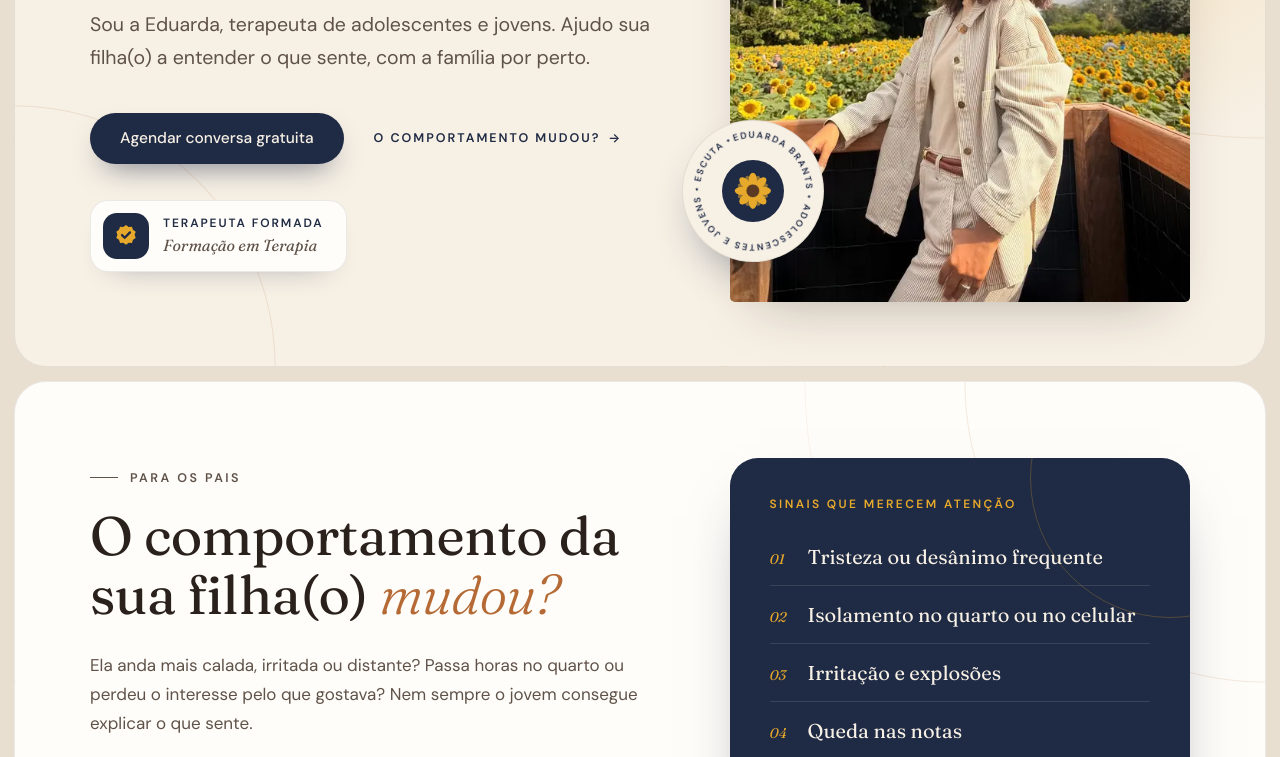
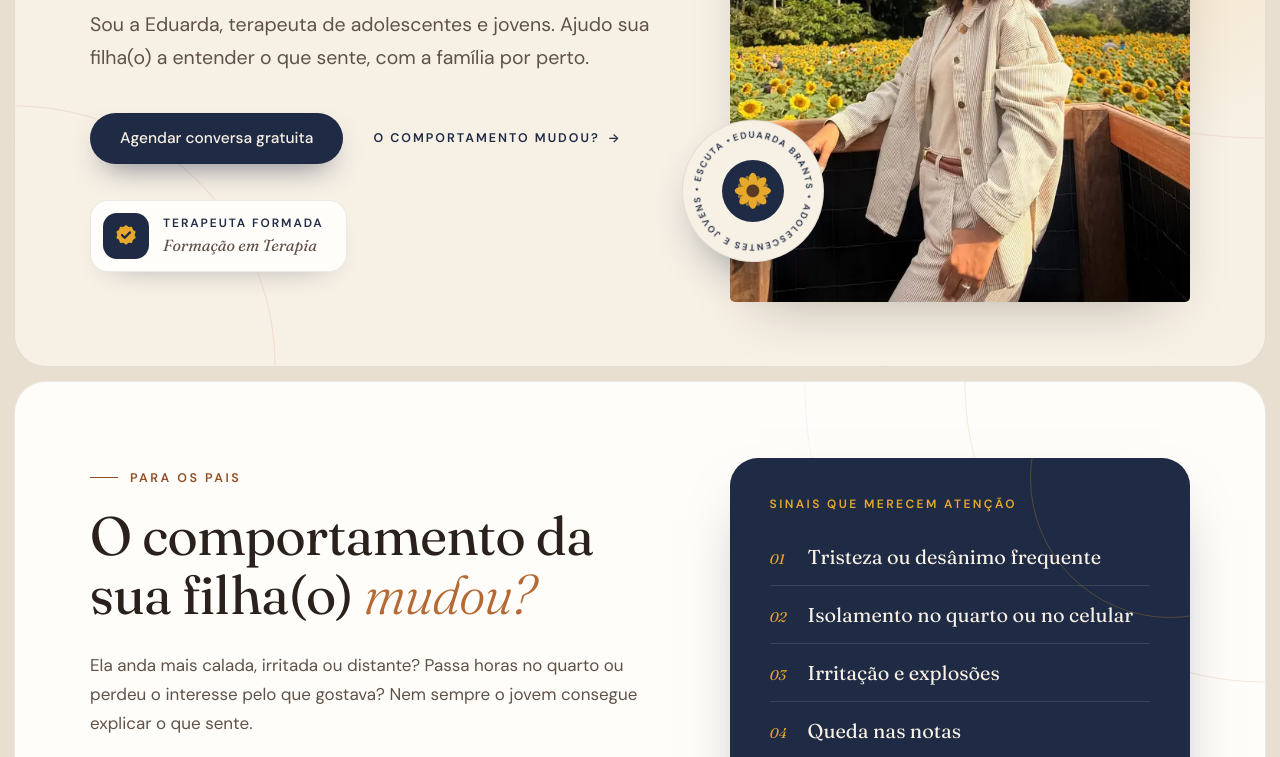
Before and after one commit to jeremiaskeeskee/eduarda-brants-terapeuta, a plain HTML site: page index.html in a window 1280 px wide. Shown: the part 495-1252 px from the top of the page. Drawn offline with Linux system fonts and the light colour scheme; files whose address does not match are found by name.

Commit message:
Contraste dos textos e fontes hospedadas no site

```diff
--- a/index.html
+++ b/index.html
@@ -154,11 +154,10 @@
 }
 </script>
 
-<link rel="preconnect" href="https://fonts.googleapis.com">
-<link rel="preconnect" href="https://fonts.gstatic.com" crossorigin>
-<link href="https://fonts.googleapis.com/css2?family=Fraunces:ital,opsz,wght@0,9..144,300..600;1,9..144,300..600&family=DM+Sans:opsz,wght@9..40,400;9..40,500;9..40,600&display=swap" rel="stylesheet">
+<link rel="preload" href="fontes/fraunces.woff2" as="font" type="font/woff2" crossorigin>
+<link rel="preload" href="fontes/dm-sans.woff2" as="font" type="font/woff2" crossorigin>
 <link rel="preload" as="image" href="img/eduarda-girassois.webp" imagesrcset="img/eduarda-girassois-600.webp 600w, img/eduarda-girassois.webp 1080w" imagesizes="(max-width: 880px) 80vw, 470px" fetchpriority="high">
-<link rel="stylesheet" href="style.css?v=7">
+<link rel="stylesheet" href="style.css?v=8">
 </head>
 <body>
 
--- a/style.css
+++ b/style.css
@@ -1,3 +1,8 @@
+/* Fontes */
+@font-face { font-family: "Fraunces"; font-style: normal; font-weight: 300 600; font-display: swap; src: url("fontes/fraunces.woff2") format("woff2"); }
+@font-face { font-family: "Fraunces"; font-style: italic; font-weight: 300 600; font-display: swap; src: url("fontes/fraunces-italico.woff2") format("woff2"); }
+@font-face { font-family: "DM Sans"; font-style: normal; font-weight: 400 600; font-display: swap; src: url("fontes/dm-sans.woff2") format("woff2"); }
+
 /* Cores, fontes e medidas */
 :root {
   --creme: #f7f0e5;
@@ -846,3 +851,17 @@ main > section.funciona { overflow: clip; }
 .credencial:hover .credencial__ico svg, .credencial.is-toque .credencial__ico svg { transform: rotate(-12deg) scale(1.12); }
 @keyframes brilho { 0% { left: -60%; opacity: 1; } 100% { left: 120%; opacity: 1; } }
 @media (prefers-reduced-motion: reduce) { .credencial::after { display: none; } }
+
+/* Contraste: textos pequenos em caramelo mais escuro */
+.eyebrow:not(.eyebrow--claro),
+.marca__nome small,
+.menu > a:not(.btn)::before,
+.menu > a:not(.btn)::after,
+.menu__frase em,
+.form__consentimento a,
+.legal__secao h2 span,
+.legal__secao a,
+.legal__outra a,
+.ajuda__contador b,
+.funciona__ficha dt { color: var(--caramelo-esc); }
+.marca--claro .marca__nome small { color: var(--girassol); }
```
Also changed, not shown: 404.html (+3 -4 lines), aviso-legal.html (+3 -4 lines), privacidade.html (+5 -6 lines), fontes/dm-sans.woff2 (added), fontes/fraunces-italico.woff2 (added), fontes/fraunces.woff2 (added), vercel.json, 1 other file.
